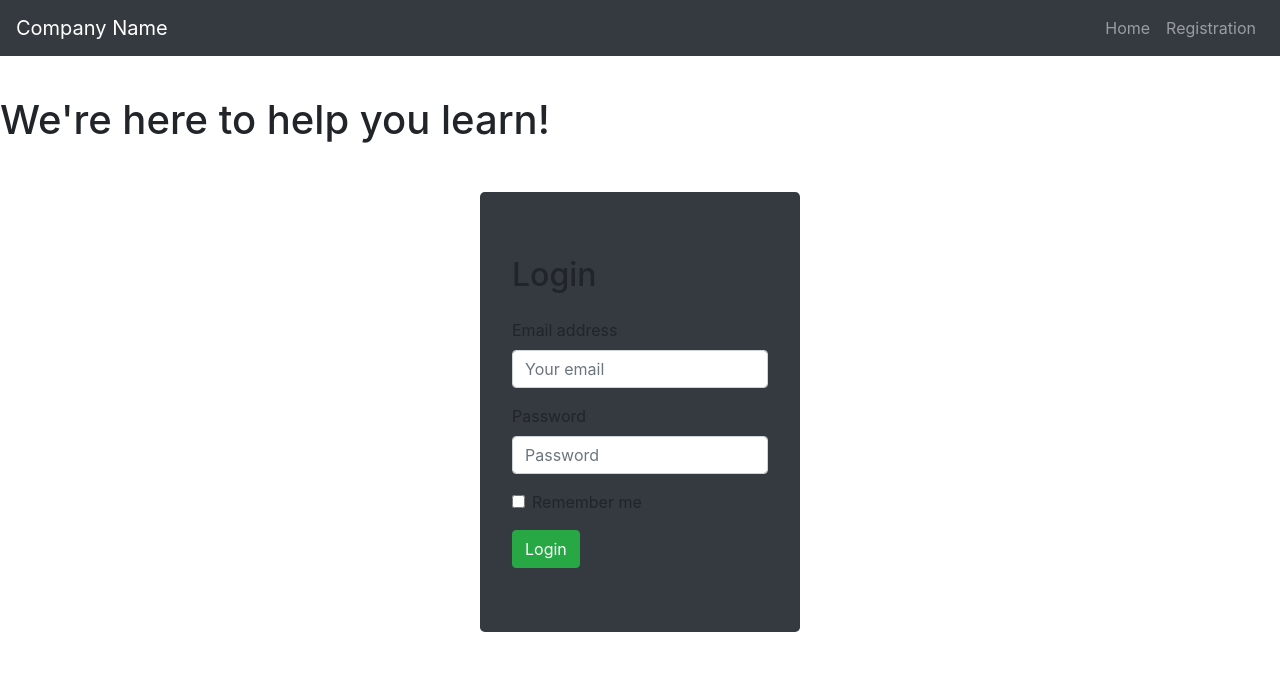
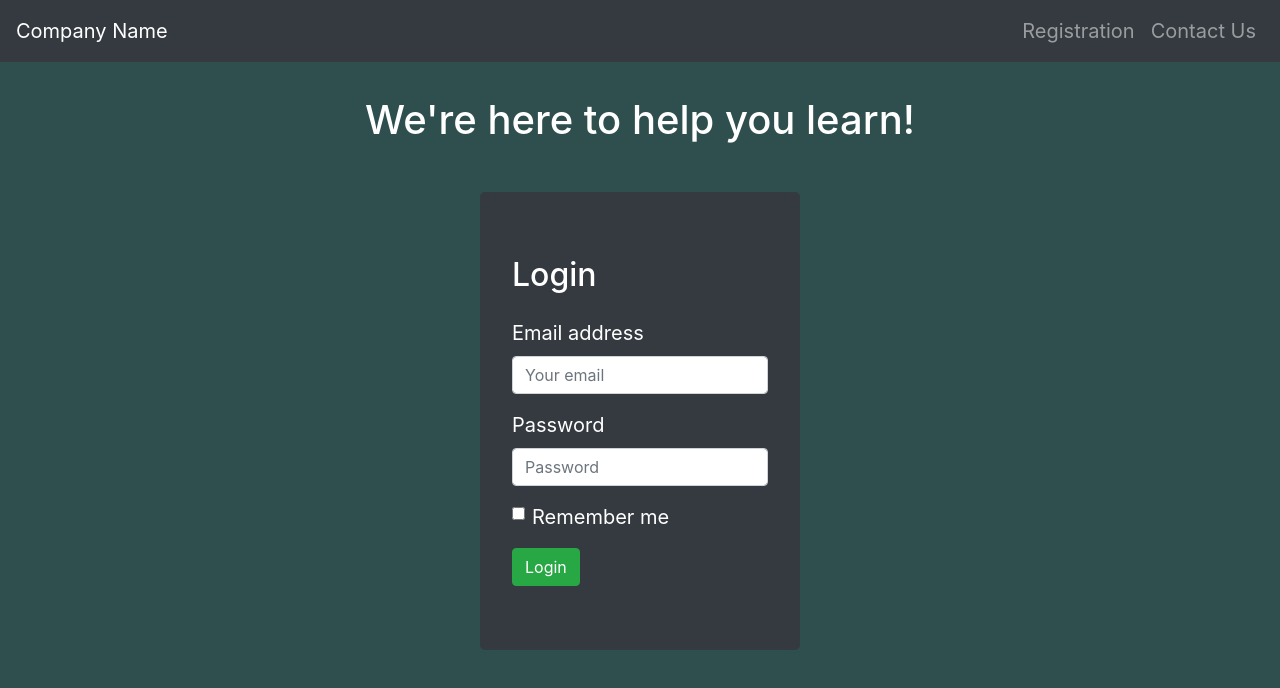
Before and after one commit to egervis/HackNYU19, a React (Create React App) app in the folder frontend/: page / in a window 1280 px wide. Shown: the top 688 px of the page. Built offline with nearby package versions, Linux system fonts and the light colour scheme.

Commit message:
Update Login.js

```diff
--- a/frontend/src/Login.js
+++ b/frontend/src/Login.js
@@ -1,6 +1,7 @@
 import React, { Component } from 'react';
 import { BrowserRouter as Router, Route, Link } from 'react-router-dom';
 import Registration from './Registration';
+import './Login.css';
 
 class Login extends Component{
     render(){
@@ -14,10 +15,10 @@
              <div class="collapse navbar-collapse" id="collapsibleNavbar">
                <ul class="navbar-nav ml-auto">
                  <li class="nav-item">
-                   <Link to="/" class="nav-link">Home</Link>
+                   <Link to="/registration" class="nav-link">Registration</Link>
                  </li>
                  <li class="nav-item">
-                   <Link to="/registration" class="nav-link">Registration</Link>
+                   <Link to="/" class="nav-link">Contact Us</Link>
                  </li>
                </ul>
              </div>
```
